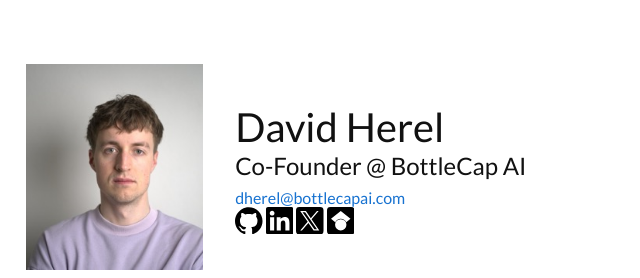
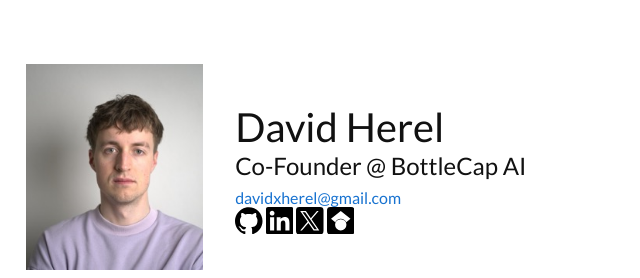
Before and after one commit to DavidHerel/davidherel.github.io, a plain HTML site: page index.html in a window 1280 px wide. Shown: the top 278 px of the page, 266-906 px from the left. Drawn offline with Linux system fonts and the light colour scheme.

Commit message:
Update contact email on homepage

```diff
--- a/index.html
+++ b/index.html
@@ -49,7 +49,7 @@
                 </h1>
                 <div class="subheader noprint">Co-Founder @ BottleCap AI</div>
                 <div class="text">
-                    <a href="mailto:dherel@bottlecapai.com">dherel@bottlecapai.com</a>
+                    <a href="mailto:davidxherel@gmail.com">davidxherel@gmail.com</a>
                 </div>
                 <a href="https://github.com/davidherel" aria-label="David Herel on GitHub">
                     <svg class="icon" viewBox="0 0 24 24" aria-hidden="true" focusable="false"><path fill="#000" d="M12 .297c-6.63 0-12 5.373-12 12 0 5.303 3.438 9.8 8.205 11.385.6.113.82-.258.82-.577 0-.285-.01-1.04-.015-2.04-3.338.724-4.042-1.61-4.042-1.61C4.422 18.07 3.633 17.7 3.633 17.7c-1.087-.744.084-.729.084-.729 1.205.084 1.838 1.236 1.838 1.236 1.07 1.835 2.809 1.305 3.495.998.108-.776.417-1.305.76-1.605-2.665-.3-5.466-1.332-5.466-5.93 0-1.31.465-2.38 1.235-3.22-.135-.303-.54-1.523.105-3.176 0 0 1.005-.322 3.3 1.23.96-.267 1.98-.399 3-.405 1.02.006 2.04.138 3 .405 2.28-1.552 3.285-1.23 3.285-1.23.645 1.653.24 2.873.12 3.176.765.84 1.23 1.91 1.23 3.22 0 4.61-2.805 5.625-5.475 5.92.42.36.81 1.096.81 2.22 0 1.606-.015 2.896-.015 3.286 0 .315.21.69.825.57C20.565 22.092 24 17.592 24 12.297c0-6.627-5.373-12-12-12"/></svg>
```
